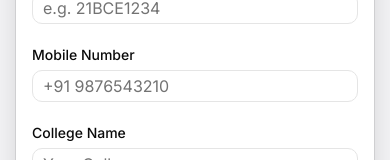
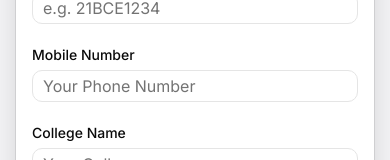
Before and after one commit to Nagul55/Verve2K26, a Next.js app: page /register in a window 390 px wide. Shown: the part 516-676 px from the top of the page. Built offline with nearby package versions, Linux system fonts and the light colour scheme; no server answers; the database is empty.

Commit message:
Enforce 10-digit number-only restriction on phone number fields across the application

```diff
--- a/src/actions/auth.actions.ts
+++ b/src/actions/auth.actions.ts
@@ -59,6 +59,10 @@ export async function signup(formData: FormData) {
     !yearOfStudy.trim()
   ) {
     return { error: 'All fields are required. Please fill in all details.' };
+  }
+
+  if (!/^\d{10}$/.test(mobile.trim())) {
+    return { error: 'Phone number must be exactly 10 digits.' };
   }
 
   if (password !== confirmPassword) {
@@ -148,6 +152,10 @@ export async function createCoordinator(formData: FormData) {
     !yearOfStudy.trim()
   ) {
     return { error: 'All fields (Full Name, Phone Number, Email, College, Department, Year of Study, Password, Confirm Password) are required.' };
+  }
+
+  if (!/^\d{10}$/.test(mobile.trim())) {
+    return { error: 'Phone number must be exactly 10 digits.' };
   }
 
   if (password !== confirmPassword) {
--- a/src/actions/profile.actions.ts
+++ b/src/actions/profile.actions.ts
@@ -12,6 +12,10 @@ const getAdminClient = () => {
 export async function updateProfile(userId: string, data: any) {
   if (!userId || typeof userId !== 'string' || userId.trim().length < 10) {
     return { error: "Invalid user session. Please sign in." };
+  }
+
+  if (data?.mobile && !/^\d{10}$/.test(String(data.mobile).trim())) {
+    return { error: "Phone number must be exactly 10 digits." };
   }
 
   const adminClient = getAdminClient();
--- a/src/app/(admin)/admin/coordinators/page.tsx
+++ b/src/app/(admin)/admin/coordinators/page.tsx
@@ -62,7 +62,8 @@ export default function CoordinatorsPage() {
   };
 
   const handleChange = (e: React.ChangeEvent<HTMLInputElement | HTMLSelectElement>) => {
-    setFormData(prev => ({ ...prev, [e.target.name]: e.target.value }));
+    const val = e.target.name === 'mobile' ? e.target.value.replace(/\D/g, '').slice(0, 10) : e.target.value;
+    setFormData(prev => ({ ...prev, [e.target.name]: val }));
   };
 
   const handleCreateCoordinator = (e: React.FormEvent<HTMLFormElement>) => {
@@ -79,6 +80,11 @@ export default function CoordinatorsPage() {
       !formData.confirmPassword.trim()
     ) {
       toast.error("All fields are required. Please complete all fields to create a coordinator.");
+      return;
+    }
+
+    if (formData.mobile.length !== 10) {
+      toast.error("Phone number must be exactly 10 digits.");
       return;
     }
 
@@ -456,6 +462,9 @@ export default function CoordinatorsPage() {
                   <input
                     type="tel"
                     name="mobile"
+                    maxLength={10}
+                    inputMode="numeric"
+                    pattern="[0-9]{10}"
                     value={formData.mobile}
                     onChange={handleChange}
                     required
--- a/src/app/(auth)/signup/page.tsx
+++ b/src/app/(auth)/signup/page.tsx
@@ -40,6 +40,11 @@ export default function SignupPage() {
       !confirmPasswordStr.trim()
     ) {
       toast.error('All fields are required. Please fill in all fields to create your account.');
+      return;
+    }
+
+    if (mobileStr.length !== 10) {
+      toast.error('Phone number must be exactly 10 digits.');
       return;
     }
 
@@ -140,8 +145,11 @@ export default function SignupPage() {
                     type="tel"
                     name="mobile"
                     required
+                    maxLength={10}
+                    inputMode="numeric"
+                    pattern="[0-9]{10}"
                     value={mobile}
-                    onChange={(e) => setMobile(e.target.value)}
+                    onChange={(e) => setMobile(e.target.value.replace(/\D/g, '').slice(0, 10))}
                     placeholder="Your Phone Number"
                     className="w-full bg-white/90 text-gray-950 placeholder-gray-400 px-3.5 py-3 rounded-xl border border-gray-300 focus:outline-none focus:border-violet-600 focus:ring-2 focus:ring-violet-600/30 text-xs sm:text-sm font-bold transition-all shadow-sm"
                   />
--- a/src/components/SettingsProfileForm.tsx
+++ b/src/components/SettingsProfileForm.tsx
@@ -22,11 +22,17 @@ export function SettingsProfileForm({ initialData, userId, showAcademic = true }
   });
 
   const handleChange = (e: React.ChangeEvent<HTMLInputElement>) => {
-    setFormData(prev => ({ ...prev, [e.target.name]: e.target.value }));
+    const val = e.target.name === 'mobile' ? e.target.value.replace(/\D/g, '').slice(0, 10) : e.target.value;
+    setFormData(prev => ({ ...prev, [e.target.name]: val }));
   };
 
   const handleSubmit = (e: React.FormEvent) => {
     e.preventDefault();
+
+    if (formData.mobile && formData.mobile.length !== 10) {
+      toast.error("Phone number must be exactly 10 digits.");
+      return;
+    }
 
     startTransition(async () => {
       const { success, error } = await updateProfile(userId, formData);
@@ -107,7 +113,7 @@ export function SettingsProfileForm({ initialData, userId, showAcademic = true }
             </div>
             <div className="space-y-2">
               <label className="text-xs font-bold text-eventrix-muted uppercase tracking-widest">Mobile Number</label>
-              <input name="mobile" value={formData.mobile} onChange={handleChange} disabled={!isEditing} className={inputClass} placeholder={isEditing ? "Your Phone Number" : "-"} />
+              <input name="mobile" type="tel" maxLength={10} inputMode="numeric" pattern="[0-9]{10}" value={formData.mobile} onChange={handleChange} disabled={!isEditing} className={inputClass} placeholder={isEditing ? "Your Phone Number" : "-"} />
             </div>
           </div>
         </div>
--- a/src/features/registration/components/registration-form.tsx
+++ b/src/features/registration/components/registration-form.tsx
@@ -141,7 +141,15 @@ export function RegistrationForm() {
             </div>
             <div className="space-y-2">
               <Label>Mobile Number</Label>
-              <Input placeholder="+91 9876543210" {...register('mobile')} />
+              <Input
+                placeholder="Your Phone Number"
+                maxLength={10}
+                inputMode="numeric"
+                pattern="[0-9]{10}"
+                {...register('mobile', {
+                  onChange: (e) => setValue('mobile', e.target.value.replace(/\D/g, '').slice(0, 10))
+                })}
+              />
               {errors.mobile && <span className="text-xs text-destructive">{errors.mobile.message}</span>}
             </div>
             <div className="space-y-2">
--- a/src/features/registration/utils/validation.ts
+++ b/src/features/registration/utils/validation.ts
@@ -4,7 +4,7 @@ export const registrationSchema = z.object({
   fullName: z.string().min(2, "Full name must be at least 2 characters").max(100),
   registerNumber: z.string().min(3, "Register number is required"),
   email: z.string().email("Please enter a valid email address"),
-  mobile: z.string().min(10, "Please enter a valid mobile number").max(15),
+  mobile: z.string().regex(/^\d{10}$/, "Phone number must be exactly 10 digits"),
   department: z.string().min(2, "Department is required"),
   yearOfStudy: z.string().min(1, "Year of study is required"),
   section: z.string().optional(),
```
